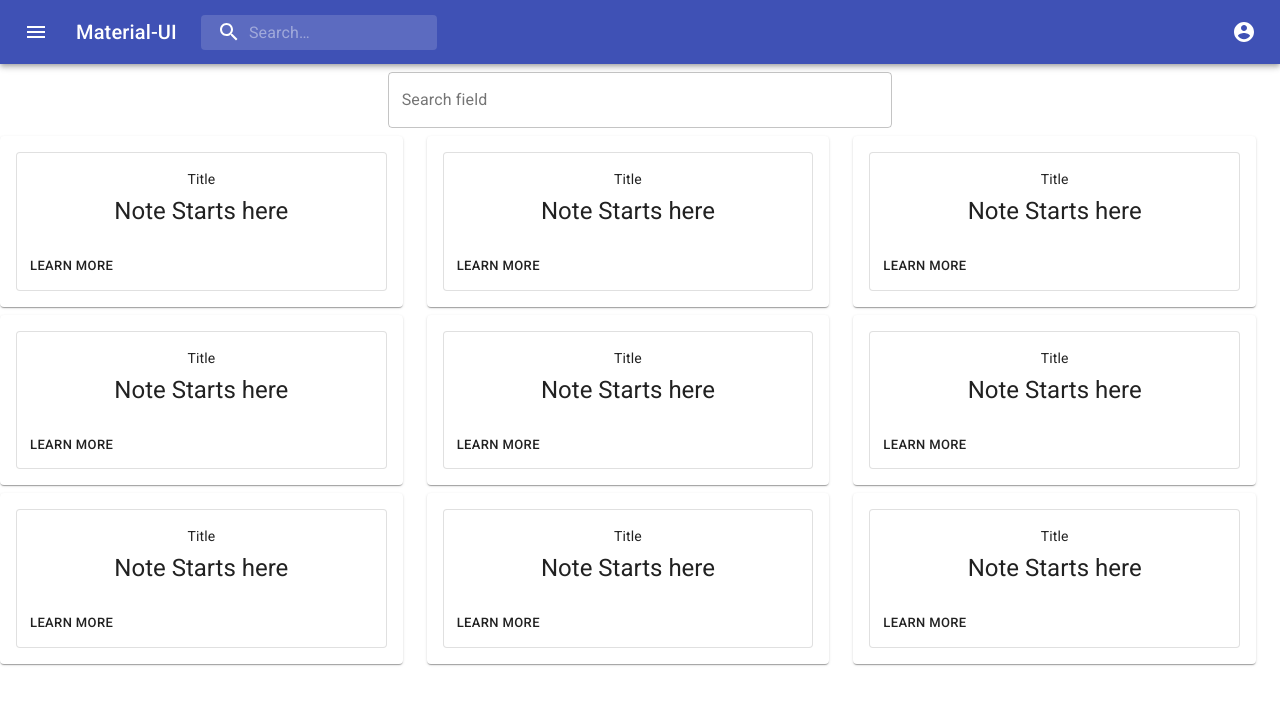
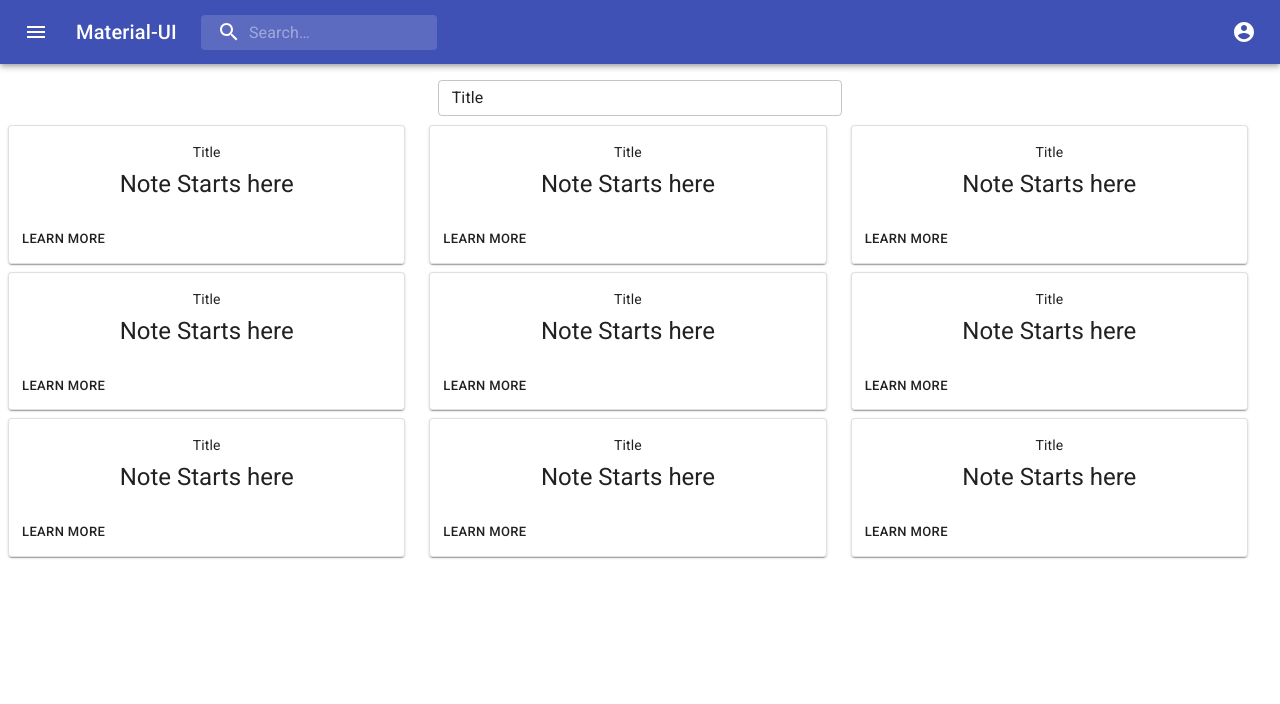
Before and after one commit to rohith788/NotesApp, a React (Create React App) app: page / in a window 1280 px wide. Shown: the top 704 px of the page. Built offline with nearby package versions, Linux system fonts and the light colour scheme.

Commit message:
improved the add notes card

```diff
--- a/src/components/card-grid/card-grid.component.jsx
+++ b/src/components/card-grid/card-grid.component.jsx
@@ -3,14 +3,15 @@ import { makeStyles } from '@material-ui/core/styles';
 import Paper from '@material-ui/core/Paper';
 import Grid from '@material-ui/core/Grid';
 import NoteCard from '../card/card.component'
-import NoteInputBar from '../note-input-bar/note-input-bar.component'
+import NoteInputCard from '../note-input-card/note-input-card.component'
 
 const useStyles = makeStyles((theme) => ({
   root: {
+    padding: theme.spacing(1),
     flexGrow: 1,
   },
   paper: {
-    padding: theme.spacing(2),
+    // padding: theme.spacing(1),
     textAlign: 'center',
     color: theme.palette.text.secondary,
   },
@@ -37,8 +38,8 @@ export default function CardGrid() {
 
   return (
     <div className={classes.root}>
-      <Grid container justify="center" alignItems="center">
-        <NoteInputBar />
+      <Grid container justify="center" alignItems="center" >
+        <NoteInputCard />
       </Grid>
       <Grid container spacing={1}>
         <Grid container item xs={12} spacing={3}>
--- a/src/components/card/card.component.jsx
+++ b/src/components/card/card.component.jsx
@@ -5,6 +5,7 @@ import CardActions from '@material-ui/core/CardActions';
 import CardContent from '@material-ui/core/CardContent';
 import Button from '@material-ui/core/Button';
 import Typography from '@material-ui/core/Typography';
+
 
 const useStyles = makeStyles({
   root: {
--- a/src/components/note-input-bar/note-input-bar.component.jsx
+++ b/src/components/note-input-bar/note-input-bar.component.jsx
@@ -1,27 +1,29 @@
 import React from 'react';
-import TextField from '@material-ui/core/TextField';
+// import TextField from '@material-ui/core/TextField';
 import { makeStyles } from '@material-ui/core/styles';
+import OutlinedInput from '@material-ui/core/OutlinedInput';
 
 const useStyles = makeStyles((theme) => ({
   root: {
-    '& .MuiTextField-root': {
-      margin: theme.spacing(1),
-      width: '50ch',
+    '& .MuiInputBase-root': {
+      // margin: theme.spacing(1),
+      width: '45ch',
+      height: '4ch'
     },
   },
 }));
 
-export default function NoteInputBar() {
+export default function NoteInputBar(pros) {
     const classes = useStyles();
 
     return (
-    <div className={classes.root}>
-        <TextField
-        id="outlined-search"
-        label="Search field"
-        type="search"
-        variant="outlined"
-        />
+    <div className={classes.root}  >
+        <OutlinedInput
+          margin='dense'
+          className={classes.margin}
+          defaultValue="Title"
+          inputProps={{ 'aria-label': 'naked' }}
+      />
     </div>
     );
   }
--- /dev/null
+++ b/src/components/note-input-card/note-input-card.component.jsx
@@ -0,0 +1,70 @@
+import React from 'react';
+import { makeStyles } from '@material-ui/core/styles';
+import Card from '@material-ui/core/Card';
+import CardActions from '@material-ui/core/CardActions';
+// import CardContent from '@material-ui/core/CardContent';
+// import Typography from '@material-ui/core/Typography';
+import NoteInputBar from '../note-input-bar/note-input-bar.component'
+import Collapse from '@material-ui/core/Collapse';
+// import IconButton from '@material-ui/core/IconButton';
+// import ExpandMoreIcon from '@material-ui/icons/ExpandMore';
+import clsx from 'clsx';
+
+
+
+const useStyles = makeStyles({
+  note_text: {
+
+    },
+  root: {
+    minWidth: 275,
+    paddingBottom: 1,
+    boxShadow: "none"
+  },
+  bullet: {
+    display: 'inline-block',
+    margin: '0 2px',
+    transform: 'scale(0.8)',
+  },
+  title: {
+    fontSize: 14,
+  },
+  pos: {
+    marginBottom: 2,
+  },
+  expand: {
+    transform: 'rotate(0deg)',
+    marginLeft: 'auto',
+  },
+//   expandOpen: {
+//     transform: 'rotate(180deg)',
+//   },
+});
+
+export default function NoteInputCard() {
+    const classes = useStyles();
+    const [expanded, setExpanded] = React.useState(false); //expansion state of the card
+
+    const handleExpandClick = () => {
+        setExpanded(!expanded);
+    }
+    return (
+      <Card className={classes.root} >
+        <CardActions disableSpacing>
+            <div className={clsx(classes.expand, {
+                [classes.expandOpen]: expanded,
+            })}
+            onClick={handleExpandClick}
+            aria-expanded={expanded}
+            aria-label="show more">
+                <NoteInputBar />
+            </div>
+        </CardActions>
+        <div className='note_text'>
+            <Collapse in={expanded} timeout="auto" unmountOnExit>
+                <NoteInputBar />
+            </Collapse>
+        </div>
+      </Card>
+    );
+  }
```
Also changed, not shown: to-do.txt (added).
